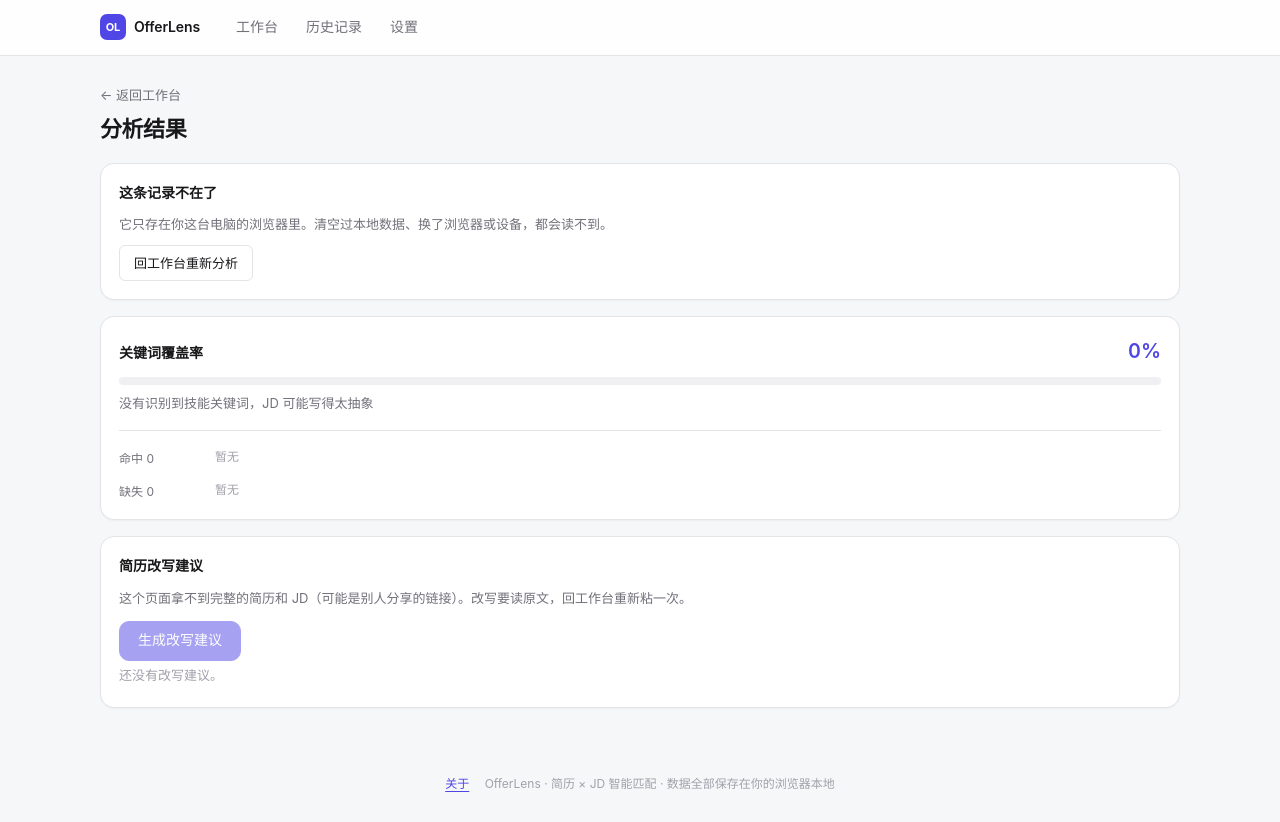
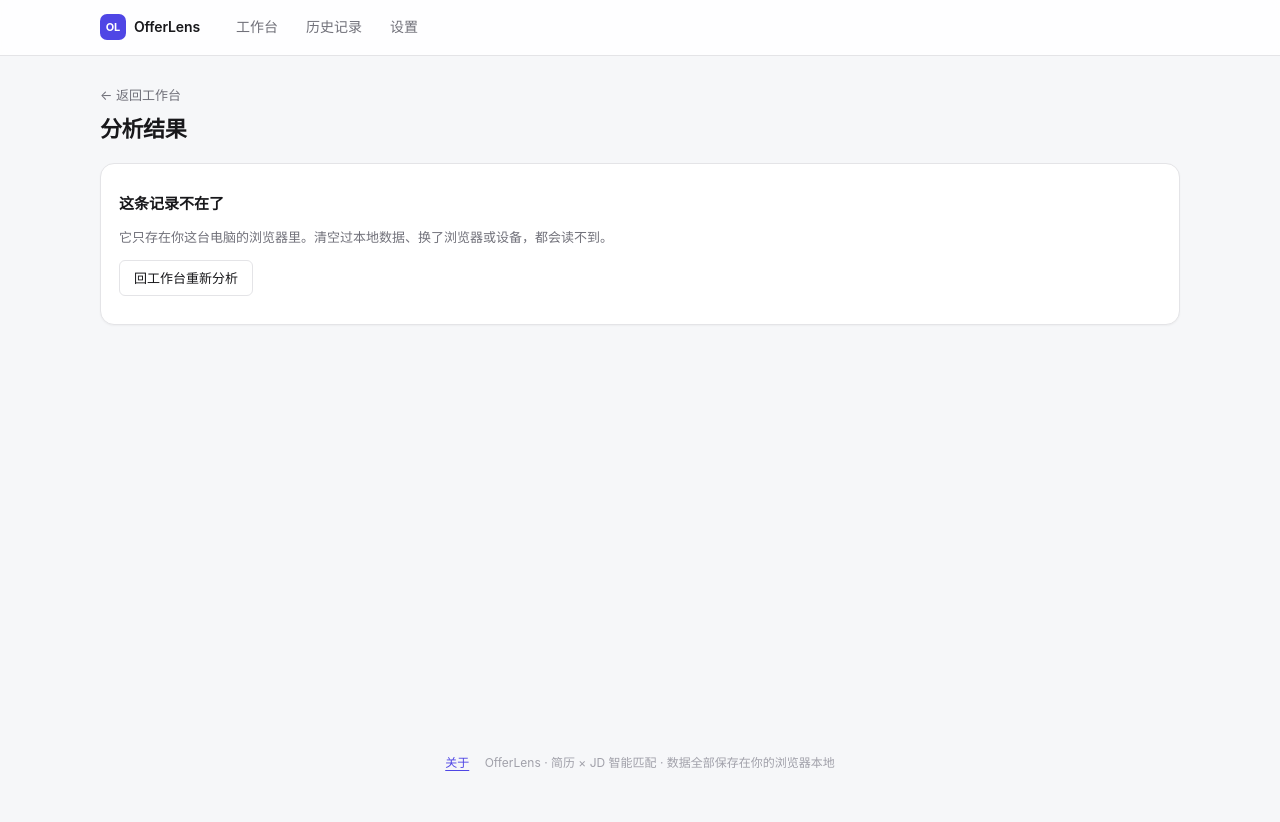
Before and after one commit to 3124004087/offer-lens, a Vue app: page /result/1 in a window 1280 px wide. After the commit the page ends 800 px from the top, so only its background shows below. Built offline with nearby package versions, Linux system fonts and the light colour scheme.

Commit message:
feat: 结果页加载/空态换 StateBlock，记录不存在时不再显示覆盖率（W3D5 收尾）

```diff
--- a/src/views/Result.vue
+++ b/src/views/Result.vue
@@ -5,6 +5,7 @@ import KeywordTags from '@/components/common/KeywordTags.vue'
 import ScoreRing from '@/components/common/ScoreRing.vue'
 import DimensionBars from '@/components/common/DimensionBars.vue'
 import RewriteCard from '@/components/common/RewriteCard.vue'
+import StateBlock from '@/components/common/StateBlock.vue'
 import { useWorkspaceStore } from '@/stores/workspace'
 import { useAnalysisStore } from '@/stores/analysis'
 import { useRewrite } from '@/composables/useRewrite'
@@ -131,10 +132,8 @@ async function handleRewrite() {
       </div>
     </header>
 
-    <!-- 读本地库的那几百毫秒：先给一句话，别让页面先渲染成「什么都没有」再跳变 -->
-    <section v-if="restoring" class="card card-pad">
-      <p class="text-sm text-3">正在读取本地记录…</p>
-    </section>
+    <!-- 读本地库的那几百毫秒：给骨架条，别让页面先渲染成「什么都没有」再跳变 -->
+    <StateBlock v-if="restoring" variant="loading" title="正在读取本地记录" />
 
     <template v-else>
       <!-- AI 分析：有结果就渲染，没有就说清楚为什么没有 -->
@@ -164,14 +163,24 @@ async function handleRewrite() {
         />
       </section>
 
-      <section v-else-if="notFound" class="card card-pad empty">
-        <h2 class="sec-title">这条记录不在了</h2>
-        <p class="text-sm text-2">
-          它只存在你这台电脑的浏览器里。清空过本地数据、换了浏览器或设备，都会读不到。
-        </p>
+      <!-- 记录不在了：整页只留这一块。
+           下面「覆盖率 / 改写」都靠 sourceResume 取原文，找不到记录时会退回当前草稿，
+           拿别人的简历去算出 0% 或别的百分比，是错的 —— 宁可不显示 -->
+      <StateBlock
+        v-else-if="notFound"
+        variant="empty"
+        title="这条记录不在了"
+        desc="它只存在你这台电脑的浏览器里。清空过本地数据、换了浏览器或设备，都会读不到。"
+      >
+        <template #actions>
           <RouterLink to="/" class="btn go-back">回工作台重新分析</RouterLink>
-      </section>
+        </template>
+      </StateBlock>
 
+      <!-- 这里用独立的 v-if，不接着上面的 v-else-if 往后串：
+           上面那条链是「AI 分析 / 空态」二选一，而覆盖率和改写是「有数据就该有」，
+           串成一条链的话，有分析结果时反而会把这两块一起跳过 -->
+      <template v-if="!notFound">
         <!-- 本地关键词概览：W1 就有的能力，不依赖 AI，只要有原文随时能重算 -->
         <section class="card card-pad">
           <div class="sec-head">
@@ -220,6 +229,7 @@ async function handleRewrite() {
             去做面试题 →
           </RouterLink>
         </section>
+      </template>
     </template>
   </div>
 </template>
@@ -302,13 +312,7 @@ async function handleRewrite() {
   line-height: 1.6;
 }
 
-.empty {
-  display: flex;
-  flex-direction: column;
-  align-items: flex-start;
-  gap: 10px;
-}
-
+/* 空态的排版交给 StateBlock，这里只留插槽里那个链接的样式 */
 .go-back {
   min-height: 36px;
   padding: 0 14px;
```
Lines whose indentation alone changed are shown as unchanged.
